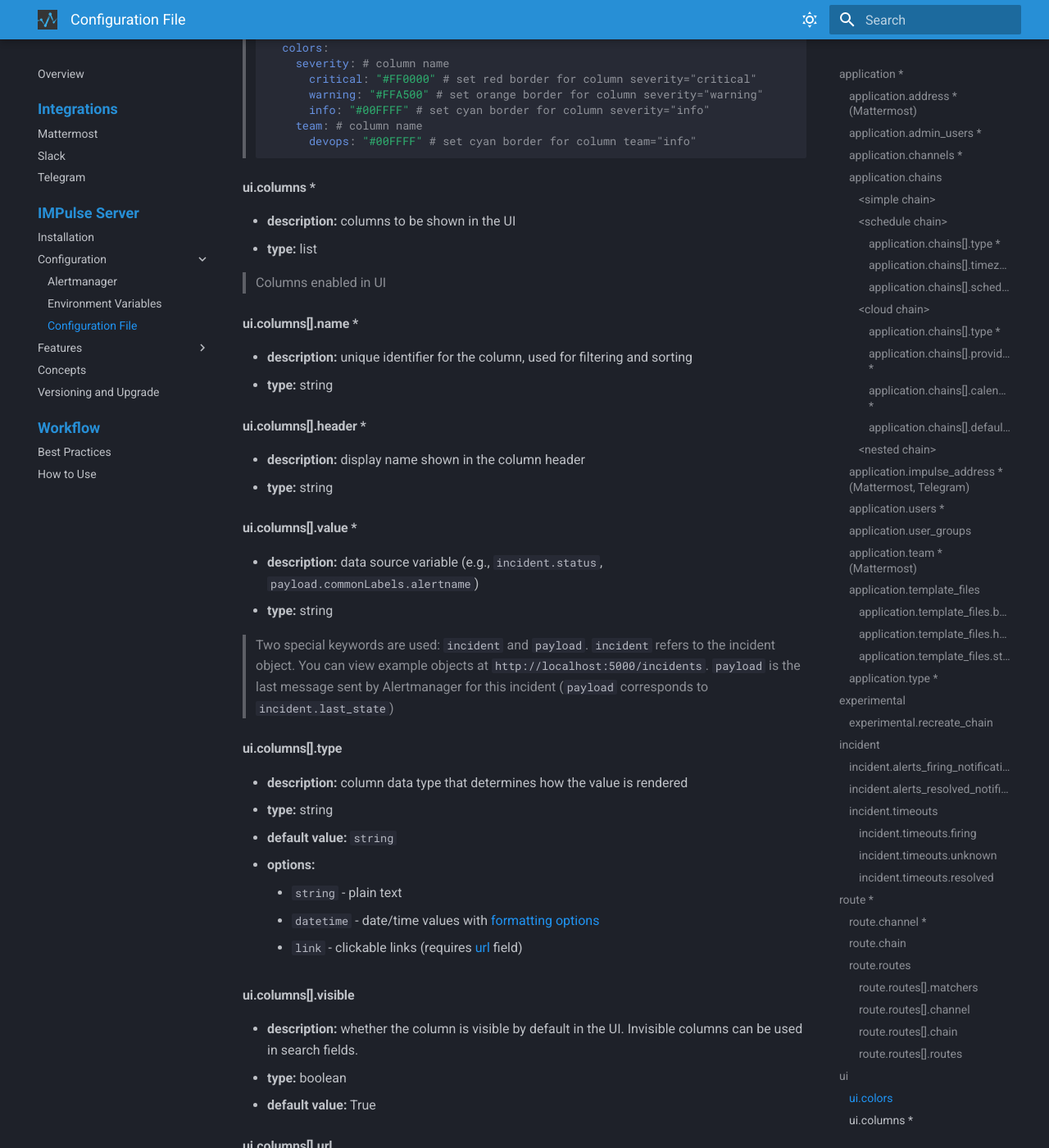
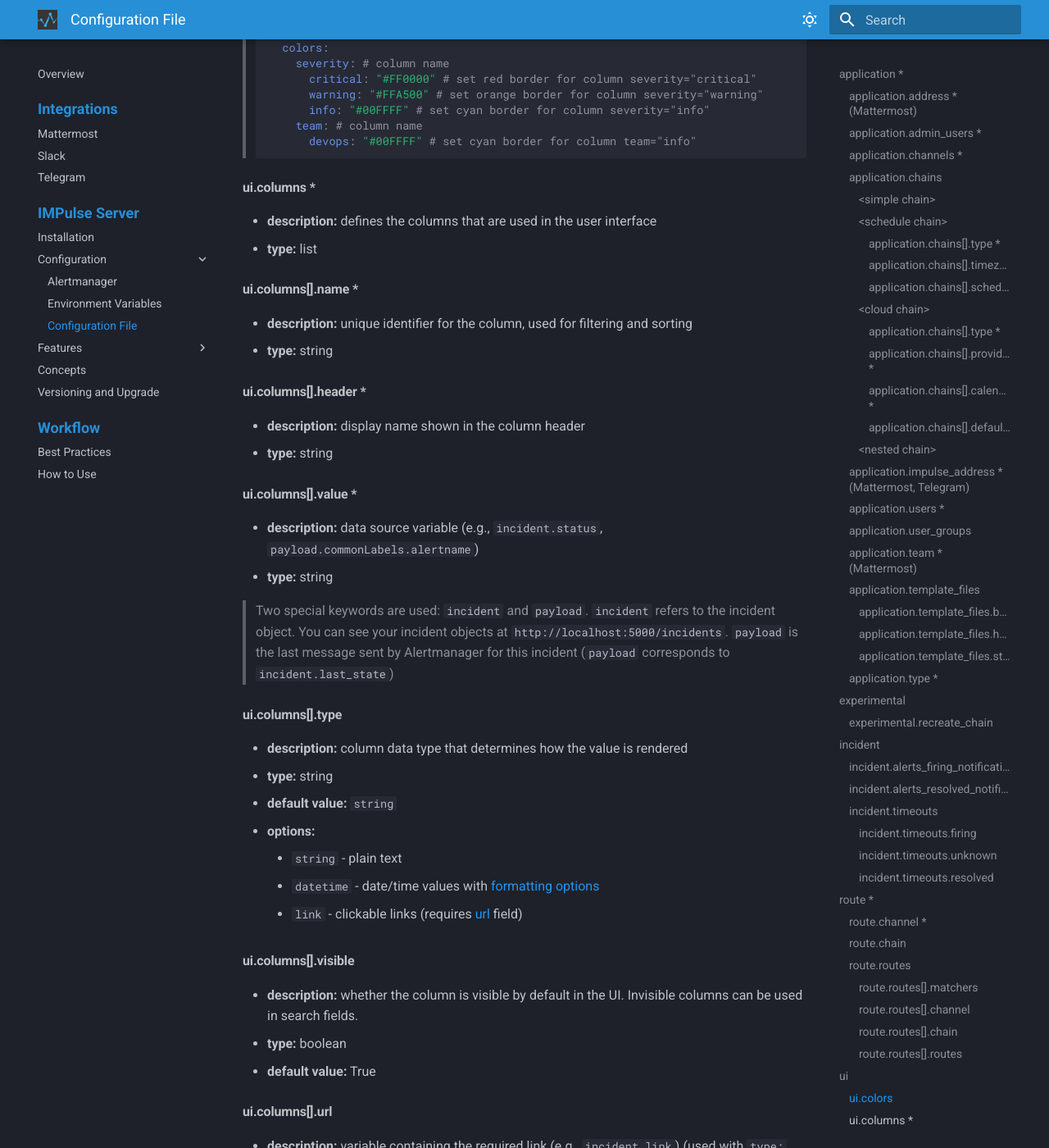
Before and after one commit to noErrdev/python-chatops-incident-mplatform, an MkDocs documentation site: the page built from docs/content/config_file.md, in a window 1280 px wide and 1400 px high, scrolled down 14039 px. Shown: the whole window at 82% size. Built offline with MkDocs 1.6.1 and Material for MkDocs 9.7.7, drawn with Linux system fonts in a browser that asks for light colours.

Commit message:
Documentation update

```diff
--- a/docs/content/config_file.md
+++ b/docs/content/config_file.md
@@ -644,10 +644,8 @@
 
 ### ui.columns *
 
-- **description:** columns to be shown in the UI
+- **description:** defines the columns that are used in the user interface
 - **type:** list
-
-> Columns enabled in UI
 
 #### ui.columns[].name *
 
@@ -664,7 +662,7 @@
 - **description:** data source variable (e.g., `incident.status`, `payload.commonLabels.alertname`)
 - **type:** string
 
-> Two special keywords are used: `incident` and `payload`. `incident` refers to the incident object. You can view example objects at `http://localhost:5000/incidents`. `payload` is the last message sent by Alertmanager for this incident (`payload` corresponds to `incident.last_state`)
+> Two special keywords are used: `incident` and `payload`. `incident` refers to the incident object. You can see your incident objects at `http://localhost:5000/incidents`. `payload` is the last message sent by Alertmanager for this incident (`payload` corresponds to `incident.last_state`)
 
 #### ui.columns[].type
 
--- a/docs/mkdocs.yml
+++ b/docs/mkdocs.yml
@@ -3,6 +3,7 @@ docs_dir: content
 
 theme:
   name: material
+  favicon: img/favicon.ico
   logo: logo.svg
   palette:
     - scheme: slate
```
Also changed, not shown: docs/content/index.md (+1 -1 lines).
